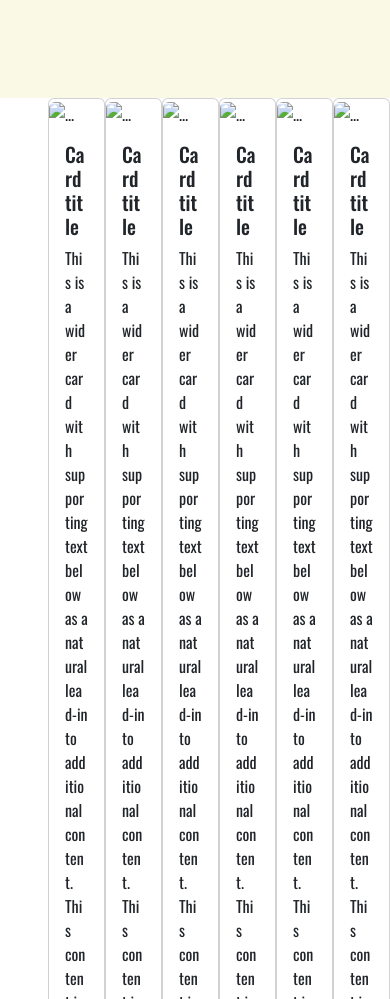
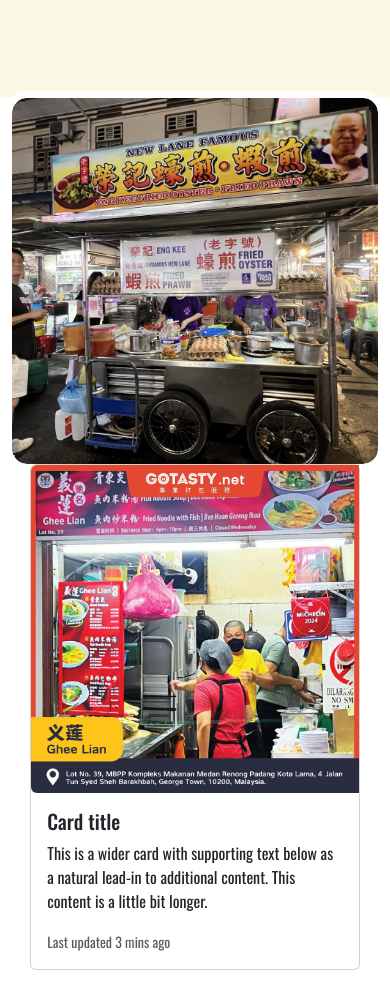
Before and after one commit to TimLok0319/Street-Food-Introduction-Website, a plain HTML site: page index.html in a window 390 px wide. Shown: the part 3173-4172 px from the top of the page. Drawn offline with nearby package versions, Linux system fonts and the light colour scheme.

Commit message:
Aligned restaurant reco

```diff
--- a/index.html
+++ b/index.html
@@ -138,14 +138,15 @@
     <!---------------------------------------------------- Section ----------------------------------------------------------->
     <section class="restaurant-reco">
       <div class="container-fluid">
-        <div class="container">
-          <img src="images/stall.jpg" class="img-fluid" width="900px" alt="...">
+        <div id="large-img-container">
+          <img src="images/stall.jpg" class="img-fluid" alt="...">
         </div>
-        <div class="container" id="card-container">
+
+        <div id="card-container">
           <div class="card mb-3" style="max-width: 540px;">
             <div class="row g-0">
               <div class="col-md-4">
-                <img src="..." class="img-fluid rounded-start" alt="...">
+                <img src="images/yilian.jpeg" class="img-fluid rounded-start" alt="...">
               </div>
               <div class="col-md-8">
                 <div class="card-body">
@@ -161,7 +162,7 @@
           <div class="card mb-3" style="max-width: 540px;">
             <div class="row g-0">
               <div class="col-md-4">
-                <img src="..." class="img-fluid rounded-start" alt="...">
+                <img src="images/yilian.jpg" class="img-fluid rounded-start" alt="...">
               </div>
               <div class="col-md-8">
                 <div class="card-body">
@@ -177,7 +178,7 @@
           <div class="card mb-3" style="max-width: 540px;">
             <div class="row g-0">
               <div class="col-md-4">
-                <img src="..." class="img-fluid rounded-start" alt="...">
+                <img src="images/yilian.jpg" class="img-fluid rounded-start" alt="...">
               </div>
               <div class="col-md-8">
                 <div class="card-body">
@@ -193,7 +194,7 @@
           <div class="card mb-3" style="max-width: 540px;">
             <div class="row g-0">
               <div class="col-md-4">
-                <img src="..." class="img-fluid rounded-start" alt="...">
+                <img src="images/yilian.jpg" class="img-fluid rounded-start" alt="...">
               </div>
               <div class="col-md-8">
                 <div class="card-body">
@@ -209,7 +210,7 @@
           <div class="card mb-3" style="max-width: 540px;">
             <div class="row g-0">
               <div class="col-md-4">
-                <img src="..." class="img-fluid rounded-start" alt="...">
+                <img src="images/yilian.jpg" class="img-fluid rounded-start" alt="...">
               </div>
               <div class="col-md-8">
                 <div class="card-body">
@@ -225,7 +226,7 @@
           <div class="card mb-3" style="max-width: 540px;">
             <div class="row g-0">
               <div class="col-md-4">
-                <img src="..." class="img-fluid rounded-start" alt="...">
+                <img src="images/yilian.jpg" class="img-fluid rounded-start" alt="...">
               </div>
               <div class="col-md-8">
                 <div class="card-body">
--- a/styles.css
+++ b/styles.css
@@ -187,7 +187,26 @@ nav{
     .food-recommendation .container .card-container{
         flex-direction: column;
     }
+
+    .restaurant-reco .container-fluid{
+        flex-direction: column !important;
+    }
+
+    #card-container{
+        grid-template-columns: 1fr !important;
+        justify-items: center;
+    }
+
+    #card-container .card{
+        width: 90%;
+    }
+
+    #card-container .col-md-4 img{
+        width:100%;
+        justify-self: center;
+    };
 }
+
 
 .food-recommendation .container .card{
     width: rem;
@@ -199,9 +218,22 @@ nav{
     flex-direction: row;
 }
 
-.restaurant-reco #card-container{
-    display: flex;
+#large-img-container{
+    flex: 1;
+    align-content: center;
+}
+
+.restaurant-reco #large-img-container img{
+    outline: 7px solid #ffffff;
+    border-radius : 15px;
+}
+
+#card-container{
+    display: grid;
     flex-direction: grid;
+    grid-template-columns: repeat(2,1fr);
+    gap: 15px;
+    flex: 2;
 }
 
 .section3{
```
Also changed, not shown: images/yilian.jpeg (added), images/yilian.jpg (added).
